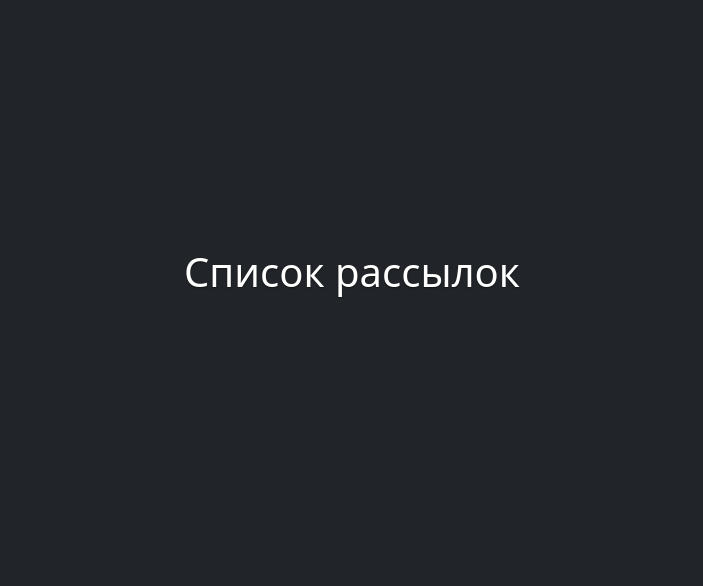
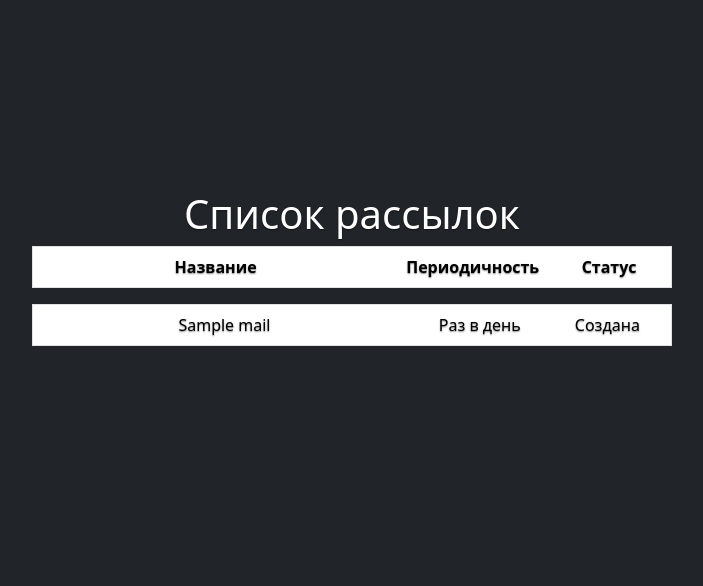
Before and after one commit to NikaKoipish/Newsletter_service, a Django app: page /mail/ in a window 1280 px wide. Shown: the part 142-728 px from the top of the page, without its empty margins (288-991 px from the left). Run offline with Django 5.2, Linux system fonts and the light colour scheme; tables that the repository leaves empty hold one stand-in row (values such as "Sample post"); lists and menus that the app fills with data are empty; some libraries are stand-ins or nearby versions.

Commit message:
modified

```diff
--- a/newsletter/templates/newsletter/mail_list.html
+++ b/newsletter/templates/newsletter/mail_list.html
@@ -2,8 +2,31 @@
 {% block content %}
 <body>
 <h1>Список рассылок</h1>
-{% for object in object.list %}
-<h1>Рассылка {{object.title}}</h1>
+<table class="table" cellpadding="10" border="1" width="100%">
+    <col width="60%">
+    <col width="20%">
+    <col width="20%">
+    <thead>
+    <tr>
+        <th scope="col">Название</th>
+        <th scope="col">Периодичность</th>
+        <th scope="col">Статус</th>
+    </tr>
+    </thead>
+</table>
+{% for object in object_list %}
+<table class="table" cellpadding="10" border="1" width="100%">
+    <col width="60%">
+    <col width="20%">
+    <col width="20%">
+    <tbody>
+    <tr>
+        <td>{{object.title}}</td>
+        <td>{{object.mail_periodicity}}</td>
+        <td>{{object.mail_status}}</td>
+    </tr>
+    </tbody>
+</table>
 {% endfor %}
 </body>
 {% endblock %}
```
